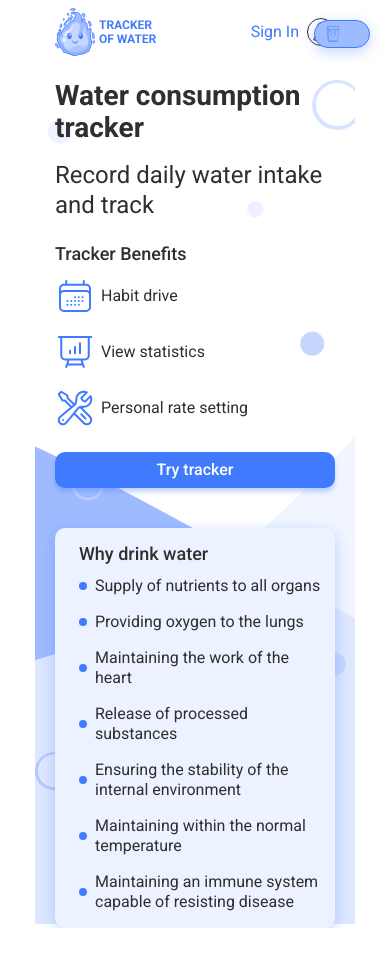
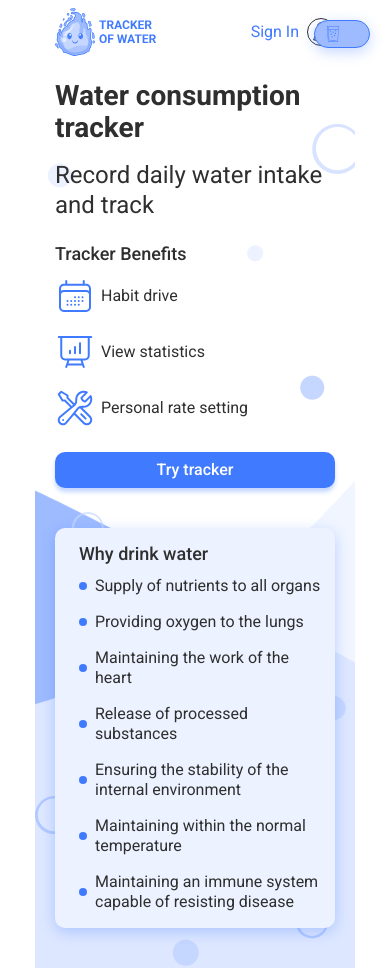
Before and after one commit to OlenaShatalova/team-03-water-tracker-frontend, a React (Vite) app: page /welcome in a window 390 px wide. Before the commit the page ends 928 px from the top, so only its background shows below. Built offline with nearby package versions, Linux system fonts and the light colour scheme.

Commit message:
fix styles

```diff
--- a/src/components/DailyWaterIntake/DailyWaterIntake.module.css
+++ b/src/components/DailyWaterIntake/DailyWaterIntake.module.css
@@ -31,7 +31,7 @@
 
 .dailyWaterBtnWrapper {
   display: flex;
-  align-items: flex-end;
+  align-items: center;
   margin-right: 0;
   gap: 18px;
   height: 36px;
--- a/src/components/WhyDrinkWater/WhyDrinkWater.module.css
+++ b/src/components/WhyDrinkWater/WhyDrinkWater.module.css
@@ -4,7 +4,7 @@
   box-shadow: var(--shadow-primary);
   padding: 16px 24px;
   width: 280px;
-  height: 416px;
+  /* height: 416px; */
   margin-top: 0;
 }
 
@@ -55,7 +55,7 @@
     box-shadow: var(--shadow-primary);
     padding: 32px 24px;
     width: 494px;
-    height: 332px;
+    /* height: 332px; */
     margin-top: 0;
   }
 
--- a/src/pages/MainPage/MainPage.module.css
+++ b/src/pages/MainPage/MainPage.module.css
@@ -8,10 +8,11 @@
 .welcomeContainer {
   margin-top: 24px;
   max-width: 280px;
-  height: 840px;
+  /* height: 840px; */
   display: flex;
   flex-direction: column;
   gap: 40px;
+  padding-bottom: 40px;
 }
 
 @media screen and (min-width: 768px) {
@@ -23,7 +24,7 @@
   .welcomeContainer {
     margin-top: 40px;
     max-width: 704px;
-    height: 646px;
+    /* height: 646px; */
     gap: 60px;
   }
 }
@@ -37,7 +38,7 @@
   .welcomeContainer {
     margin: 80px 98px 294px 104px;
     max-width: 1014px;
-    height: 366px;
+    /* height: 366px; */
     flex-direction: row;
     gap: 81px;
   }
```
